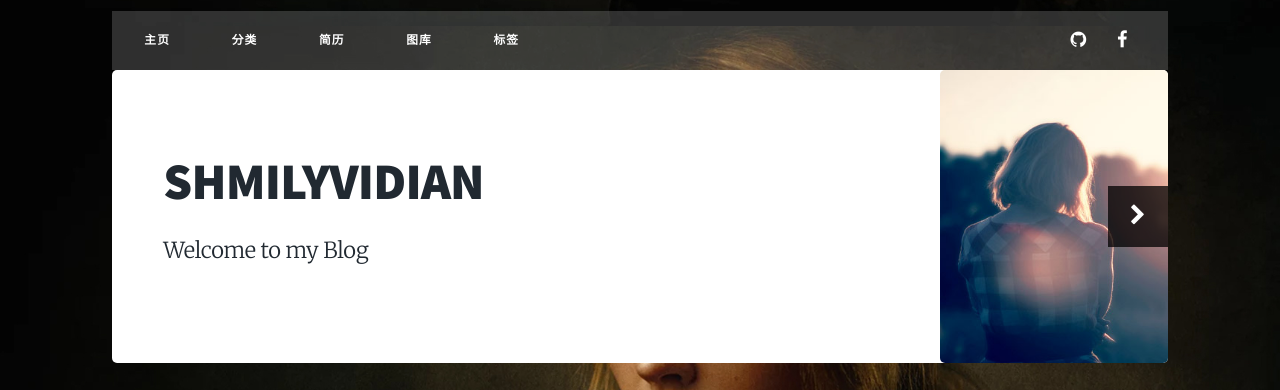
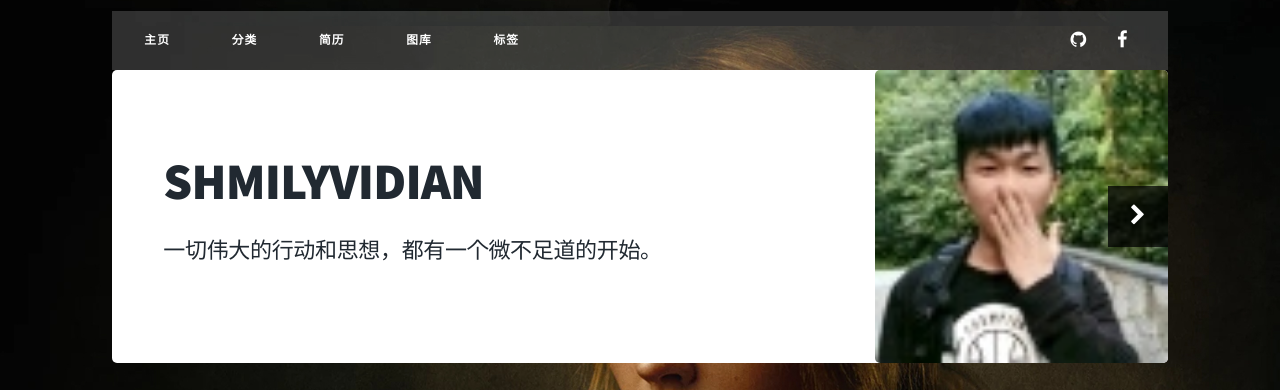
Before and after one commit to shmilyvidian/blog.github.io, a plain HTML site: page index.html in a window 1280 px wide. Shown: the part 774-1164 px from the top of the page. Drawn offline with Linux system fonts and the light colour scheme; some packages are replaced by stand-ins of ours; a script that the page names is missing; files whose address does not match are found by name.

Commit message:
Site updated: 2017-12-03 16:10:39

```diff
--- a/index.html
+++ b/index.html
@@ -112,11 +112,11 @@
             <article id="me" class="panel">
                 <header>
                     <h1>SHMILYVIDIAN</h1>
-                    <p>Welcome to my Blog</p>
+                    <p>一切伟大的行动和思想，都有一个微不足道的开始。</p>
                 </header>
                 <a href="" class="jumplink pic">
                     <span class="arrow icon fa-chevron-right"><span></span></span>
-                    <img src="/images/me.jpg" alt="" />
+                    <img src="/images/Li.jpg" alt="" />
                 </a>
             </article>
             <!-- Main first e-->
```
Also changed, not shown: images/Li.jpg (added).
